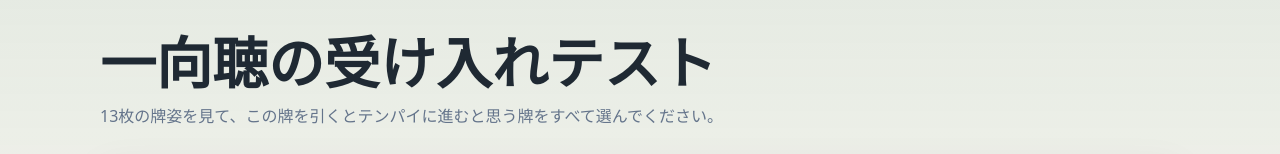
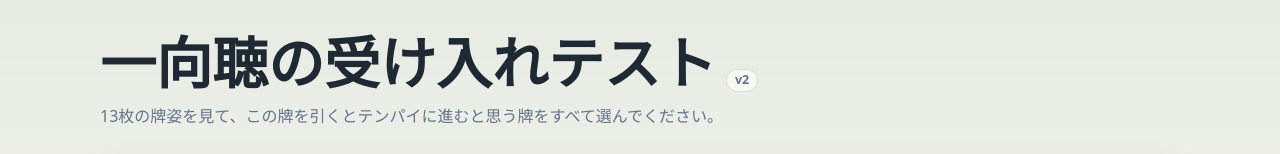
Before and after one commit to tenten-ensuku/1syanten-quiz, a Next.js app: page / in a window 1280 px wide. Shown: the top 154 px of the page. Built offline with nearby package versions, Linux system fonts and the light colour scheme.

Commit message:
Show app version v2

```diff
--- a/src/app/globals.css
+++ b/src/app/globals.css
@@ -59,7 +59,7 @@ p {
 }
 
 h1 {
-  margin-bottom: 10px;
+  margin-bottom: 0;
   font-size: clamp(2rem, 5vw, 3.5rem);
   line-height: 1.08;
 }
@@ -74,6 +74,25 @@ h2 {
   margin-bottom: 0;
   color: var(--muted);
   line-height: 1.8;
+}
+
+.titleRow {
+  display: flex;
+  flex-wrap: wrap;
+  gap: 10px;
+  align-items: baseline;
+  margin-bottom: 10px;
+}
+
+.versionBadge {
+  padding: 3px 8px;
+  border: 1px solid var(--line);
+  border-radius: 999px;
+  color: var(--muted);
+  background: rgba(255, 254, 250, 0.72);
+  font-size: 0.78rem;
+  font-weight: 800;
+  line-height: 1.2;
 }
 
 .panel {
--- a/src/app/page.tsx
+++ b/src/app/page.tsx
@@ -4,6 +4,7 @@ import { type CSSProperties, useEffect, useState } from "react";
 import { MeldView } from "@/components/MeldView";
 import { TileButton } from "@/components/TileButton";
 import { TileView } from "@/components/TileView";
+import { APP_VERSION } from "@/lib/appVersion";
 import { QUIZ_QUESTIONS, TileId } from "@/lib/quizData";
 import { createRandomVariant, sortTilesByDisplayOrder, transformQuestion } from "@/lib/quizTransforms";
 
@@ -97,7 +98,10 @@ export default function Home() {
   return (
     <main className="appShell">
       <section className="quizHeader" aria-labelledby="app-title">
-        <h1 id="app-title">{"\u4e00\u5411\u8074\u306e\u53d7\u3051\u5165\u308c\u30c6\u30b9\u30c8"}</h1>
+        <div className="titleRow">
+          <h1 id="app-title">{"\u4e00\u5411\u8074\u306e\u53d7\u3051\u5165\u308c\u30c6\u30b9\u30c8"}</h1>
+          <span className="versionBadge">{APP_VERSION}</span>
+        </div>
         <p className="lead">
           {"13\u679a\u306e\u724c\u59ff\u3092\u898b\u3066\u3001\u3053\u306e\u724c\u3092\u5f15\u304f\u3068\u30c6\u30f3\u30d1\u30a4\u306b\u9032\u3080\u3068\u601d\u3046\u724c\u3092\u3059\u3079\u3066\u9078\u3093\u3067\u304f\u3060\u3055\u3044\u3002"}
         </p>
--- /dev/null
+++ b/src/lib/appVersion.ts
@@ -0,0 +1 @@
+export const APP_VERSION = "v2";
```
